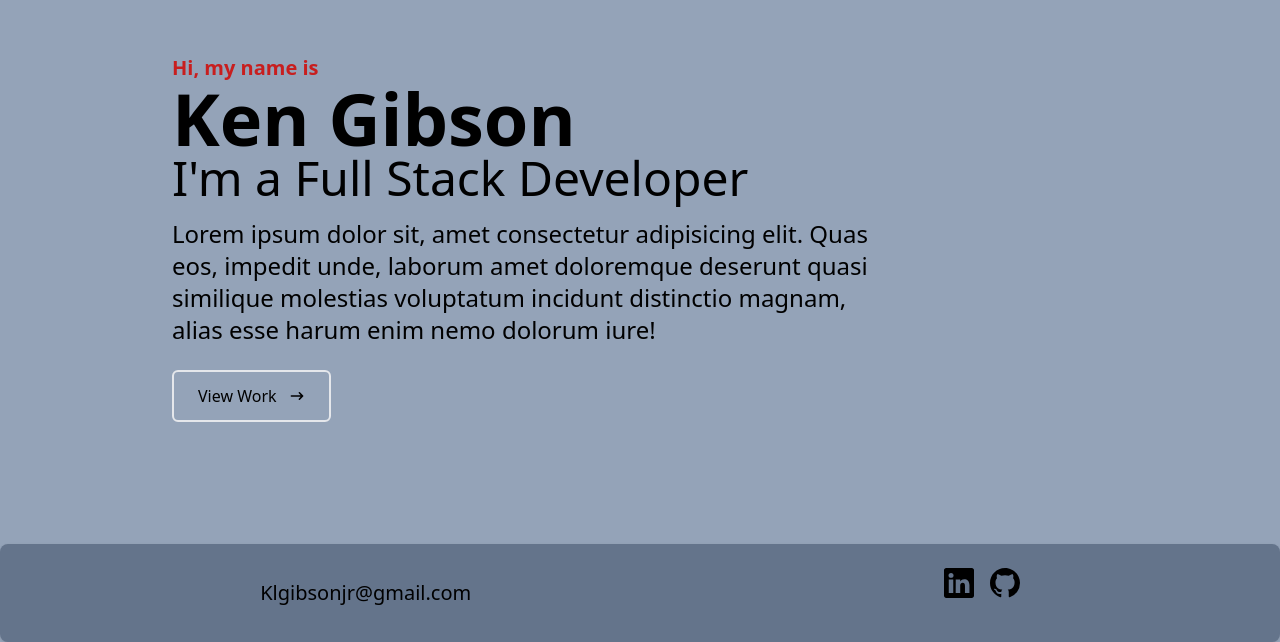
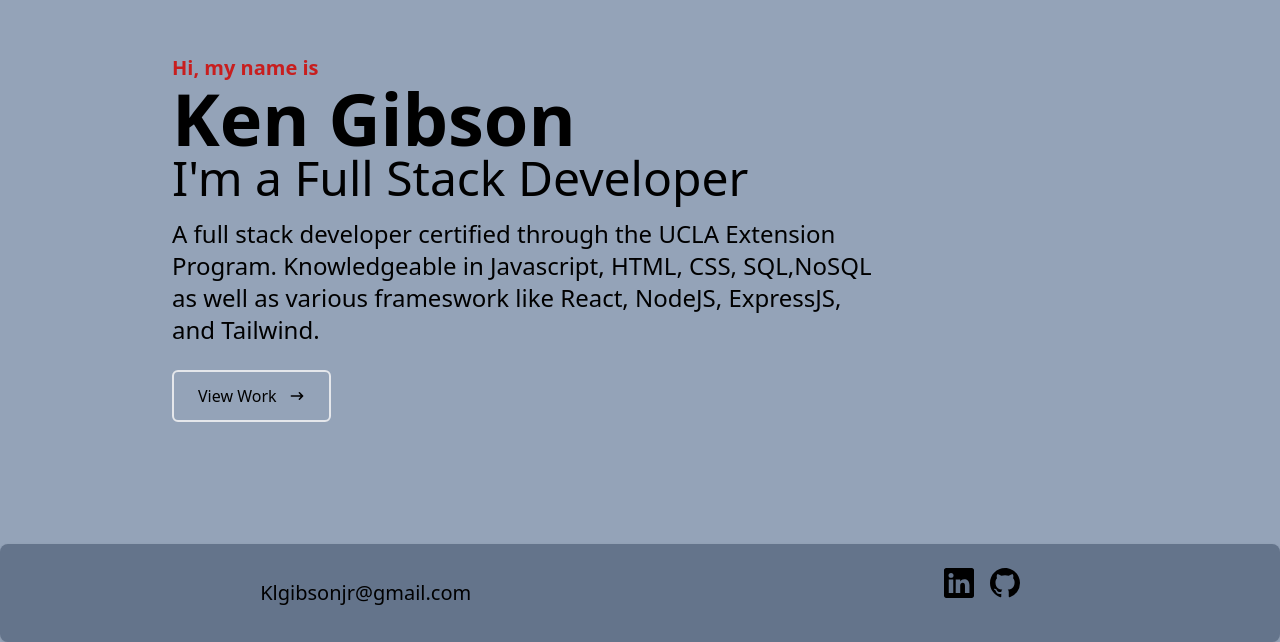
Before and after one commit to Klgibsonjr/react-portfolio-kg, a React (Create React App) app: page / in a window 1280 px wide. Shown: the part 158-800 px from the top of the page. Built offline with nearby package versions, Linux system fonts and the light colour scheme; the HTML template or start-up script is replaced by a standard one.

Commit message:
replace lorem ipsum text with a real message in home component

```diff
--- a/src/components/Home.jsx
+++ b/src/components/Home.jsx
@@ -9,11 +9,10 @@ const Home = () => {
         <p className='text-red-700 text-xl font-bold'>Hi, my name is</p>
         <h1 className='text-4xl sm:text-7xl font-bold'>Ken Gibson</h1>
         <h2 className='text-2xl sm:text-5xl'>I'm a Full Stack Developer</h2>
-        <p className='text-xl sm:text-2xl py-4 max-w-[700px]'>
-          Lorem ipsum dolor sit, amet consectetur adipisicing elit. Quas eos,
-          impedit unde, laborum amet doloremque deserunt quasi similique
-          molestias voluptatum incidunt distinctio magnam, alias esse harum enim
-          nemo dolorum iure!
+        <p className='text-lg sm:text-2xl py-4 max-w-[700px]'>
+          A full stack developer certified through the UCLA Extension Program.
+          Knowledgeable in Javascript, HTML, CSS, SQL,NoSQL as well as various
+          frameswork like React, NodeJS, ExpressJS, and Tailwind.
         </p>
         <div>
           <a href='/portfolio'>
--- a/src/pages/AboutMe.jsx
+++ b/src/pages/AboutMe.jsx
@@ -13,10 +13,8 @@ const AboutMe = () => {
           <div></div>
         </div>
         <div className='max-w-[1000px] w-full grid sm:grid-cols-2 gap-8 px-4'>
-          <div className='sm:text-right text-4xl font-bold'>
-            <p>
-              Hi. My name is Ken, nice to meet you. Please take a look around!
-            </p>
+          <div className='sm:text-right sm:text-4xl text-2xl font-bold'>
+            <p>Hi. My name is Ken, nice to meet you!</p>
           </div>
           <div>
             <p>
--- a/src/pages/Resume.jsx
+++ b/src/pages/Resume.jsx
@@ -6,8 +6,8 @@ const Resume = () => {
     <div name='about' className='w-full h-screen bg-slate-400'>
       <div className='flex flex-col justify-center items-center w-full h-[65vh]'>
         <div className='max-w-[1000px] w-full grid grid-cols-2 gap-8'>
-          <div className='sm:text-right pb-8 pl-4'>
-            <p className='text-4xl sm:text-6xl font-bold inline border-b-4 border-red-700'>
+          <div className='sm:text-right pb-8 pl-4 mb-10'>
+            <p className='text-3xl sm:text-5xl font-bold inline border-b-4 border-red-700'>
               Resume
             </p>
           </div>
```
